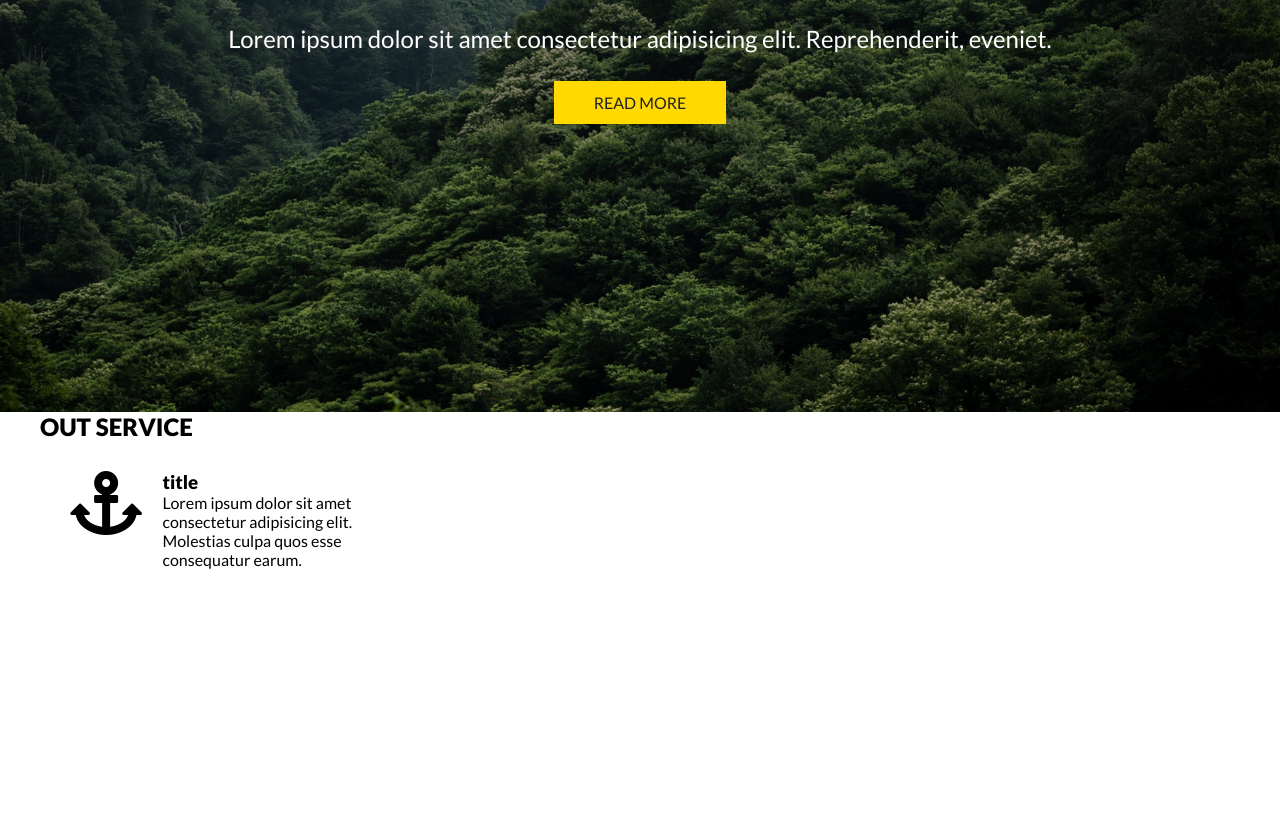
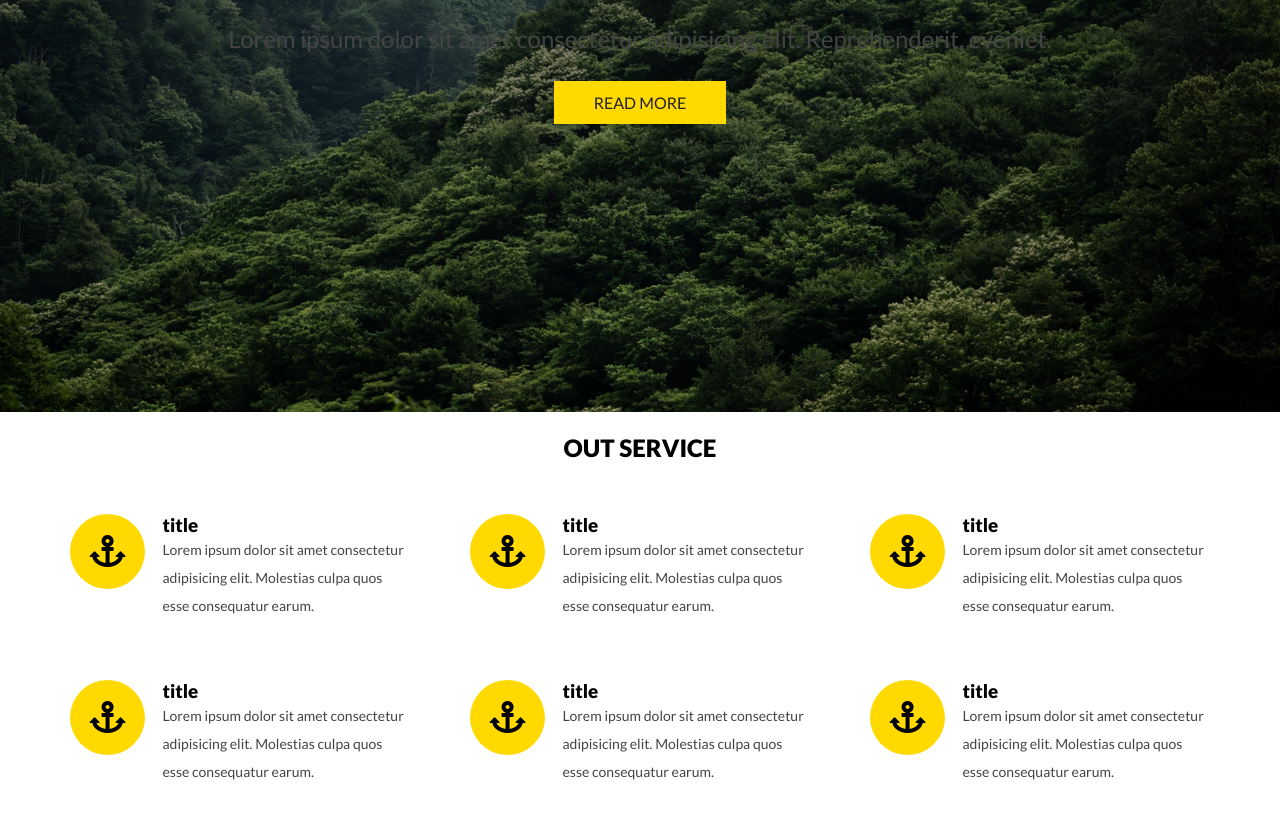
Before and after one commit to a19860101/yvts-layout, a plain HTML site: page index.html in a window 1280 px wide. Shown: the part 388-1204 px from the top of the page. Before the commit the page ends 987 px from the top, so only its background shows below. Drawn offline with Linux system fonts and the light colour scheme.

Commit message:
no message

```diff
--- a/css/desktop.css
+++ b/css/desktop.css
@@ -55,3 +55,17 @@ header .fixed-width {
     display: table-cell;
     vertical-align: middle;
 }
+.section-title {
+    text-align: center;
+    line-height: 3em;
+}
+
+#service i {
+    display: block;
+    width: 75px;
+    height: 75px;
+    background-color: var(--primaryColor);
+    border-radius: 50%;
+    text-align: center;
+    line-height: 75px;
+}
--- a/css/global.css
+++ b/css/global.css
@@ -82,3 +82,9 @@ ol,ul,li {
     background-color: var(--primaryColor);
     text-decoration: none;
 }
+
+p {
+    color: #444;
+    line-height: 2em;
+    font-size: 14px;
+}
--- a/index.html
+++ b/index.html
@@ -38,10 +38,65 @@
     </header>
     <div class="full-width" id="service">
         <div class="fixed-width clearfix">
-            <h2>OUT SERVICE</h2>
+            <h2 class="section-title">OUT SERVICE</h2>
             <div class="col-4">
                 <div class="col-3">
-                    <i class="fas fa-anchor fa-4x"></i>
+                    <i class="fas fa-anchor fa-2x"></i>
+                </div>
+                <div class="col-9">
+                    <h3>title</h3>
+                    <p>
+                        Lorem ipsum dolor sit amet consectetur adipisicing elit. Molestias culpa quos esse consequatur earum.
+                    </p>
+                </div>
+            </div>
+            <div class="col-4">
+                <div class="col-3">
+                    <i class="fas fa-anchor fa-2x"></i>
+                </div>
+                <div class="col-9">
+                    <h3>title</h3>
+                    <p>
+                        Lorem ipsum dolor sit amet consectetur adipisicing elit. Molestias culpa quos esse consequatur earum.
+                    </p>
+                </div>
+            </div>
+            <div class="col-4">
+                <div class="col-3">
+                    <i class="fas fa-anchor fa-2x"></i>
+                </div>
+                <div class="col-9">
+                    <h3>title</h3>
+                    <p>
+                        Lorem ipsum dolor sit amet consectetur adipisicing elit. Molestias culpa quos esse consequatur earum.
+                    </p>
+                </div>
+            </div>
+            <div class="col-4">
+                <div class="col-3">
+                    <i class="fas fa-anchor fa-2x"></i>
+                </div>
+                <div class="col-9">
+                    <h3>title</h3>
+                    <p>
+                        Lorem ipsum dolor sit amet consectetur adipisicing elit. Molestias culpa quos esse consequatur earum.
+                    </p>
+                </div>
+            </div>
+            <div class="col-4">
+                <div class="col-3">
+                    <i class="fas fa-anchor fa-2x"></i>
+                </div>
+                <div class="col-9">
+                    <h3>title</h3>
+                    <p>
+                        Lorem ipsum dolor sit amet consectetur adipisicing elit. Molestias culpa quos esse consequatur earum.
+                    </p>
+                </div>
+            </div>
+            <div class="col-4">
+                <div class="col-3">
+                    <i class="fas fa-anchor fa-2x"></i>
                 </div>
                 <div class="col-9">
                     <h3>title</h3>
```
